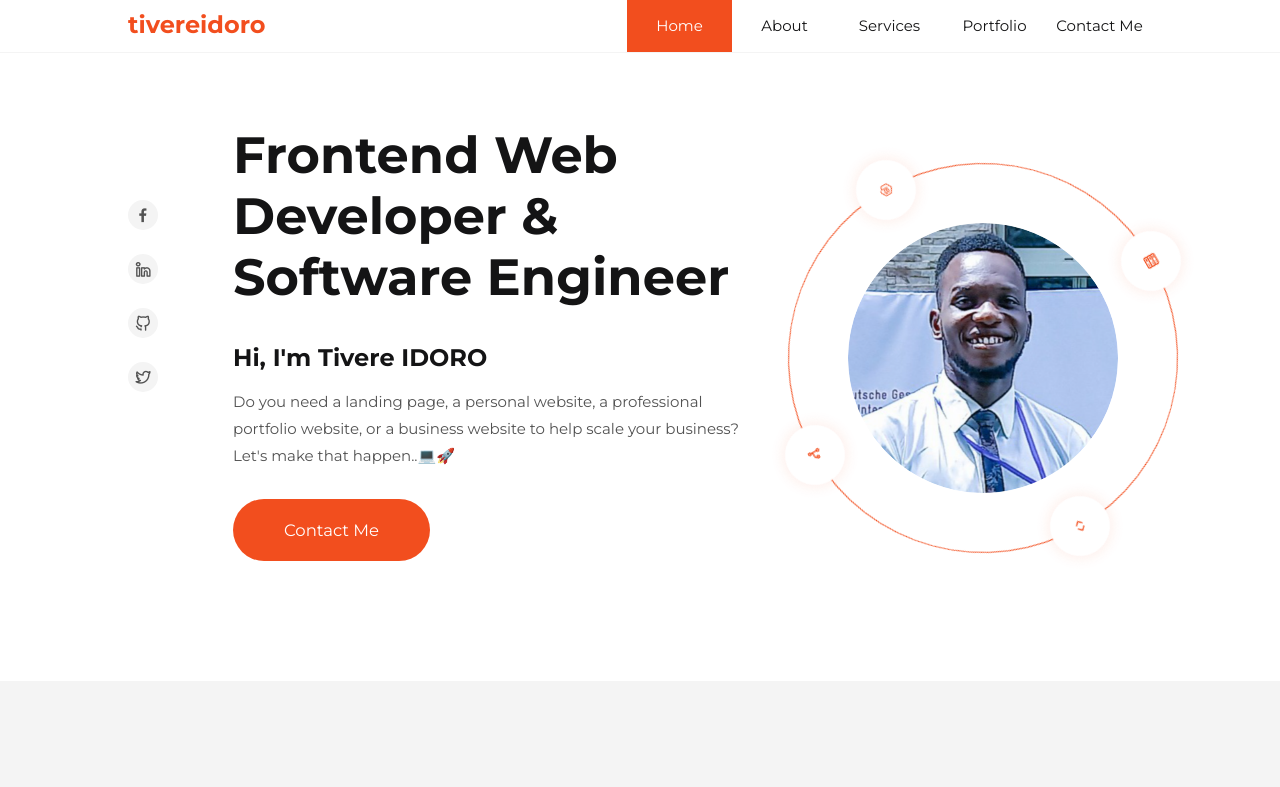
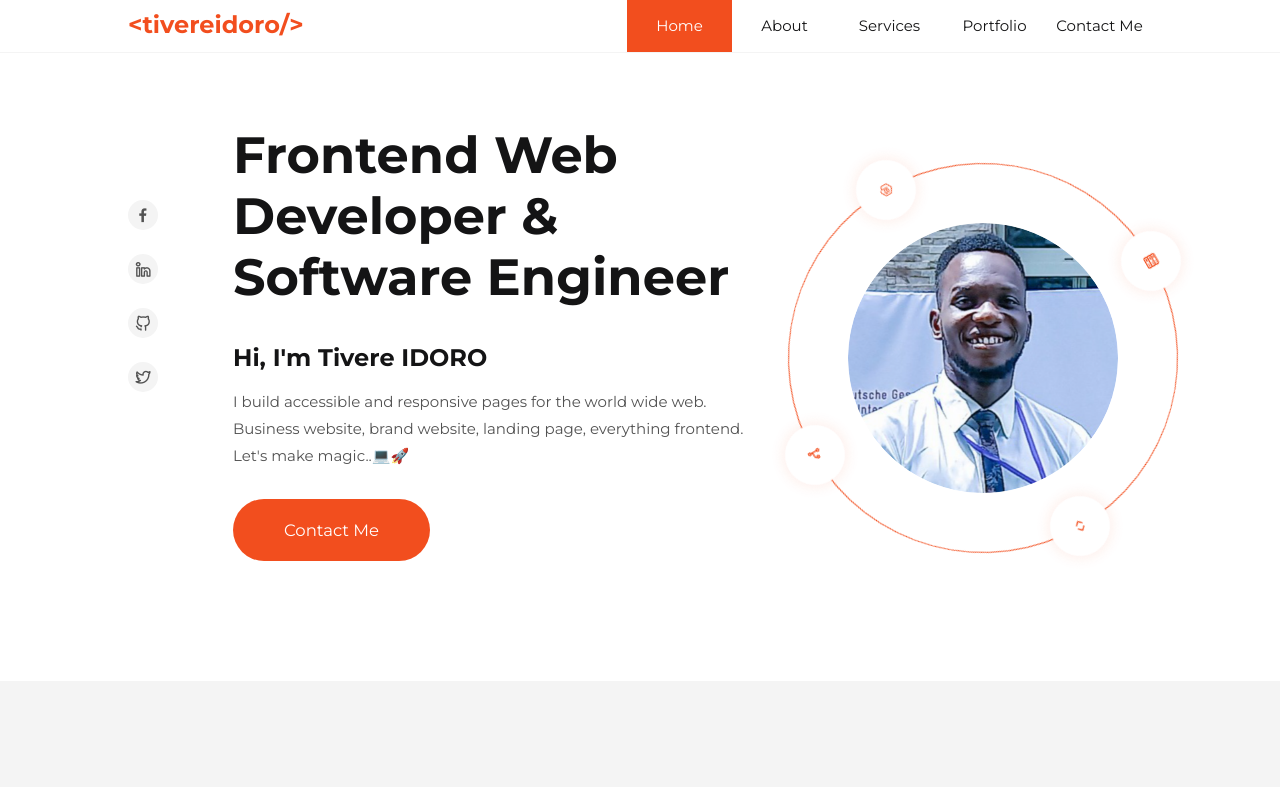
Before and after one commit to tivereidoro/portfolio-v10, a plain HTML site: page index.html in a window 1280 px wide. Shown: the top 787 px of the page. Drawn offline with nearby package versions, Linux system fonts and the light colour scheme; files whose address does not match are found by name.

Commit message:
Update index.html

```diff
--- a/index.html
+++ b/index.html
@@ -36,7 +36,7 @@
 			<!-- text logo @tivereidoro -->
 			<a href="#home">
 				<h3>
-					tivere<span>idoro</span>
+					&lt;tivere<span>idoro</span>/&gt;
 				</h3>
 			</a>
 
@@ -96,8 +96,6 @@
 	</nav> -->
 
 
-
-
 	<!-- THE MAIN SECTION  -->
 	<section id="home" class="landing">
 		<div class="container">
@@ -119,9 +117,9 @@
 				<h1>Frontend Web Developer &amp; Software Engineer</h1>
 				<h3>Hi, I'm Tivere IDORO</h3>
 				<p>
-					Do you need a landing page, a personal website, a professional portfolio website, or a business
-					website to help scale your business?<br>
-					Let's make that happen..💻🚀
+					I build accessible and responsive pages for the world wide web.<br>
+					Business website, brand website, landing page, everything frontend.<br>
+					Let's make magic..💻🚀
 				</p>
 				<a href="#contact" class="btn btn-primary">Contact Me</a>
 			</div>
@@ -520,18 +518,11 @@
 	</footer>
 
 
-
-
-
-
-
-
 	<!-- SWIPER JS -->
 	<script type="text/javascript" src="https://cdn.jsdelivr.net/npm/swiper@8/swiper-bundle.min.js"></script>
 
 	<!-- MY SCRIPT -->
 	<script type="text/javascript" src="./asset/main.js"></script>
-
 </body>
 
 </html>
```
